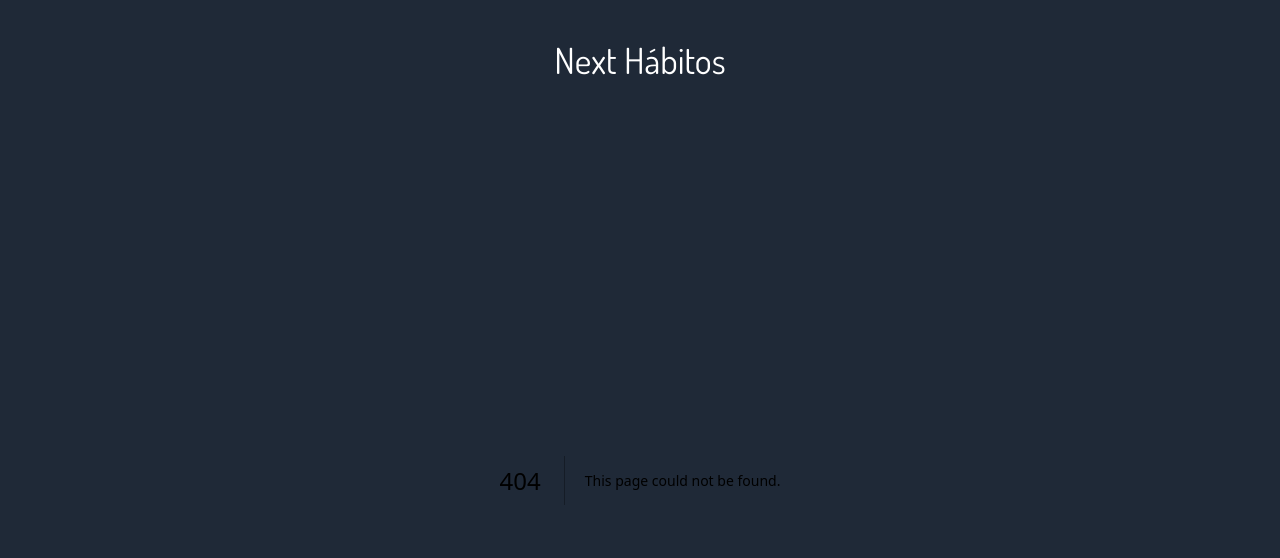
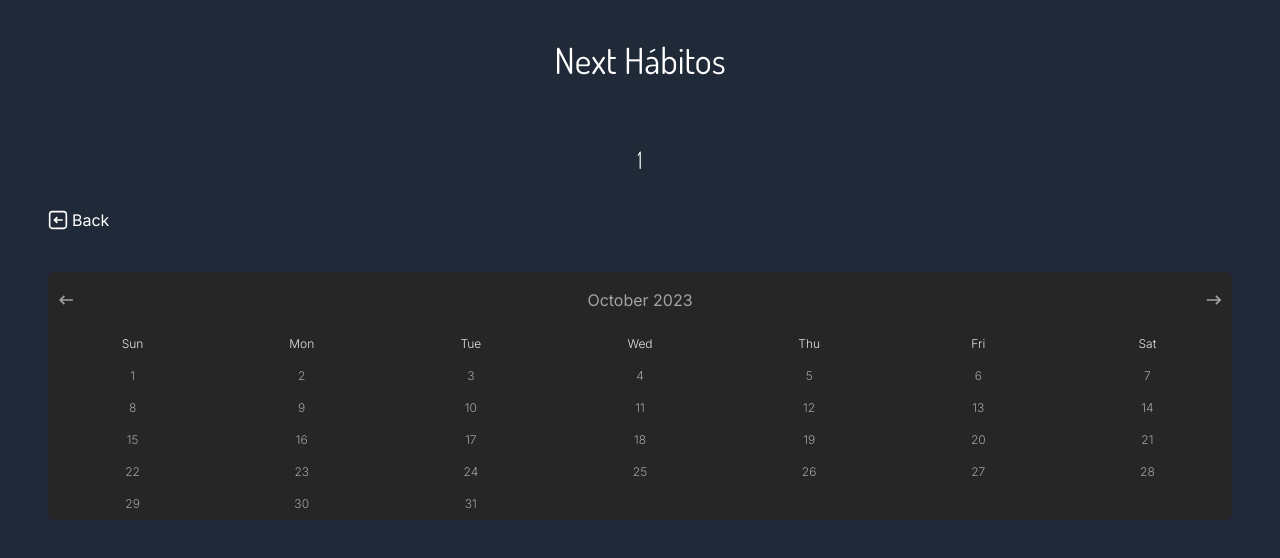
Before and after one commit to uoyj/next-habitos, a Next.js app: page /habit/1 in a window 1280 px wide. Before the commit this address had no page. Shown: the top 558 px of the page. Built offline with nearby package versions, Linux system fonts and the light colour scheme; no server answers; the database is empty.

Commit message:
habit details + Calendar client component

```diff
--- /dev/null
+++ b/app/habit/[habit]/page.tsx
@@ -0,0 +1,32 @@
+import { kv } from "@vercel/kv"
+import Link from "next/link"
+import { CgArrowLeftR } from "react-icons/cg"
+import Calendar from "@/components/Calendar"
+
+interface HabitProptype {
+  params: { habit: string }
+}
+
+export default async function Habit({ params: { habit } }: HabitProptype) {
+  const decodedHabit = decodeURI(habit)
+  const habitStreak = await kv.hget("habits", decodedHabit)
+
+  return (
+    <main className="container relative flex flex-col gap-8 px-12 pt-16">
+      <h1 className="text-2xl font-light text-center text-white font-display">
+        {decodedHabit}
+      </h1>
+
+      <Link
+        className="flex items-center font-sans text-md text-white gap-1"
+        href="/"
+      >
+        <CgArrowLeftR className="w-5 h-5" />
+        Back
+      </Link>
+
+      <Calendar />
+
+    </main>
+  )
+}
--- a/app/page.tsx
+++ b/app/page.tsx
@@ -1,53 +1,70 @@
-import DayState from "@/components/DayState";
-import { kv } from "@vercel/kv";
-import Link from "next/link";
-import { CgTrash } from "react-icons/cg";
+import DayState from "@/components/DayState"
+import { weekDays } from "@/services/calendar"
+import { kv } from "@vercel/kv"
+import Link from "next/link"
+import { CgTrash } from "react-icons/cg"
 
 type Habit = {
   [habit: string]: Record<string, boolean>
 } | null
 
 export default async function Home() {
-  const habits:Habit = await kv.hgetall("habits")
+  const habits: Habit = await kv.hgetall("habits")
 
   const todayWeekday = new Date().getDay()
-  const weekDays = ['Sun', 'Mon', 'Tue', 'Wed', 'Thu', 'Fri', 'Sat']
-  const sortedWeekDays = weekDays.slice(todayWeekday + 1).concat(weekDays.slice(0, todayWeekday + 1))
+  const sortedWeekDays = weekDays
+    .slice(todayWeekday + 1)
+    .concat(weekDays.slice(0, todayWeekday + 1))
 
-  const last7Days = weekDays.map((_, index) => {
+  const last7Days = weekDays
+    .map((_, index) => {
       const date = new Date()
       date.setDate(date.getDate() - index)
-    return date.toISOString().slice(0,10)
-  }).reverse()
+      return date.toISOString().slice(0, 10)
+    })
+    .reverse()
 
   return (
     <main className="container relative flex flex-col gap-8 px-4 pt-16">
-      {habits === null || (
-      Object.keys(habits).length == 0 && (
-        <h1 className="mt-20 text-3xl font-light text-white font-display text-center">You don{"'"}t have any habits registered yet!</h1>
-      )
-      )}
-      {habits !== null && Object.entries(habits).map(([habit, dateStreak]) => (
+      {habits === null ||
+        (Object.keys(habits).length == 0 && (
+          <h1 className="mt-20 text-3xl font-light text-white font-display text-center">
+            You don{"'"}t have any habits registered yet!
+          </h1>
+        ))}
+      {habits !== null &&
+        Object.entries(habits).map( ([habit, dateStreak]) => (
           <div key={habit}>
             <section className="flex justify-between items-center">
-            <span className="text-xl text-white font-light font-sans">{habit}</span>
-            <button className="text-2xl text-red-500"><CgTrash alt="trash can"/></button>
+              <span className="text-xl text-white font-light font-sans">
+                {habit}
+              </span>
+              <button className="text-2xl text-red-500">
+                <CgTrash alt="trash can" />
+              </button>
             </section>
+            <Link href={`habit/${habit}`}>
               <section className="grid grid-cols-7 bg-neutral-700 rounded-md p-2">
-            {sortedWeekDays.map((day, index)=>(
-              <div className="flex flex-col text-center last:font-bold" key={day}>
-                <span className="font-sans text-xs text-white" >{day}</span>
+                {sortedWeekDays.map( (day, index) => (
+                  <div
+                    className="flex flex-col text-center last:font-bold"
+                    key={day}
+                  >
+                    <span className="font-sans text-xs text-white">{day}</span>
                     <DayState done={dateStreak[last7Days[index]]} />
                   </div>
                 ))}
               </section>
+            </Link>
           </div>
-      )
-      )}
+        ))}
 
-      <Link href="new-habit"
-      className="fixed text-center bottom-10 w-2/3 left-1/2 p-2 -translate-x-1/2 text-neutral-800 bg-teal-500 font-regular text-2xl font-display rounded-md">
-        Add a habit</Link>
+      <Link
+        href="new-habit"
+        className="fixed text-center bottom-10 w-2/3 left-1/2 p-2 -translate-x-1/2 text-neutral-800 bg-teal-500 font-regular text-2xl font-display rounded-md"
+      >
+        Add a habit
+      </Link>
     </main>
   )
 }
--- /dev/null
+++ b/components/Calendar.tsx
@@ -0,0 +1,69 @@
+"use client"
+import { weekDays, getDaysInMonth } from "@/services/calendar"
+import { useEffect, useState } from "react";
+import { CgArrowLeft, CgArrowRight } from "react-icons/cg";
+
+const currentDate = new Date()
+const currentDay = currentDate.getDate()
+const currentMonth = currentDate.getMonth()
+const currentYear = currentDate.getFullYear()
+
+export default function Calendar() {
+    const [userSelectedDate, setUserSelectedDate] = useState(new Date)
+    const [month, setMonth] = useState(currentMonth)
+    const [year, setYear] = useState(currentYear)
+    const [daysInMonth, setDaysInMonth] = useState(
+        getDaysInMonth(currentMonth, currentYear)
+    )
+
+    useEffect( () => {
+        setDaysInMonth( getDaysInMonth(month,year) )
+        setUserSelectedDate( new Date(year,month,1) )
+    }, [month, year])
+
+    function previousMonth(){
+        if(month === 0){
+            setYear(year - 1)
+            setMonth(11)
+        } else setMonth(month - 1)
+    }
+
+    function nextMonth(){
+        if(month === 11){
+            setYear(year + 1)
+            setMonth(0)
+        } else setMonth(month + 1)
+    }
+
+    function getMonthString(){
+        return `${userSelectedDate.toLocaleString("en-US", {month: "long"})}`
+    }
+
+  return (
+    <section className="w-full my-2 rounded-md bg-neutral-800">
+        <div className="flex justify-between mx-2 my-4 font-sans text-neutral-400">
+          <button onClick={previousMonth}>
+            <CgArrowLeft className="w-5 h-5"/>
+          </button>
+          <span>{getMonthString()} {currentYear}</span>
+          <button onClick={nextMonth}>
+            <CgArrowRight className="w-5 h-5"/>
+          </button>
+        </div>
+        <div className="grid w-full grid-cols-7 mt-2">
+          {weekDays.map( (day) => (
+            <div key={day} className="flex flex-col items-center p-2">
+              <span className="font-sans text-xs font-light text-neutral-200">{day}</span>
+            </div>
+          ))}
+          {daysInMonth.map( (day, index) => (
+            <div key={index} className="flex flex-col items-center p-2">
+              <span className="font-sans text-xs font-light text-neutral-400">
+                {day?.getDate()}
+              </span>
+            </div>
+          ))}
+        </div>
+      </section>
+  )
+}
--- /dev/null
+++ b/services/calendar.ts
@@ -0,0 +1,15 @@
+const weekDays = ["Sun", "Mon", "Tue", "Wed", "Thu", "Fri", "Sat"]
+
+const getDaysInMonth = (month: number, year: number) => {
+    const date = new Date(year, month, 1)
+    const firstWeekDay = date.getDay()
+    const emptyDays = Array<Date | null>(firstWeekDay).fill(null)
+    const days = [...emptyDays]
+    while (date.getMonth() === month){
+        days.push(new Date(date))
+        date.setDate( date.getDate() + 1 )
+    }
+    return days
+}
+
+export { weekDays, getDaysInMonth }
```
Lines whose indentation alone changed are shown as unchanged.
